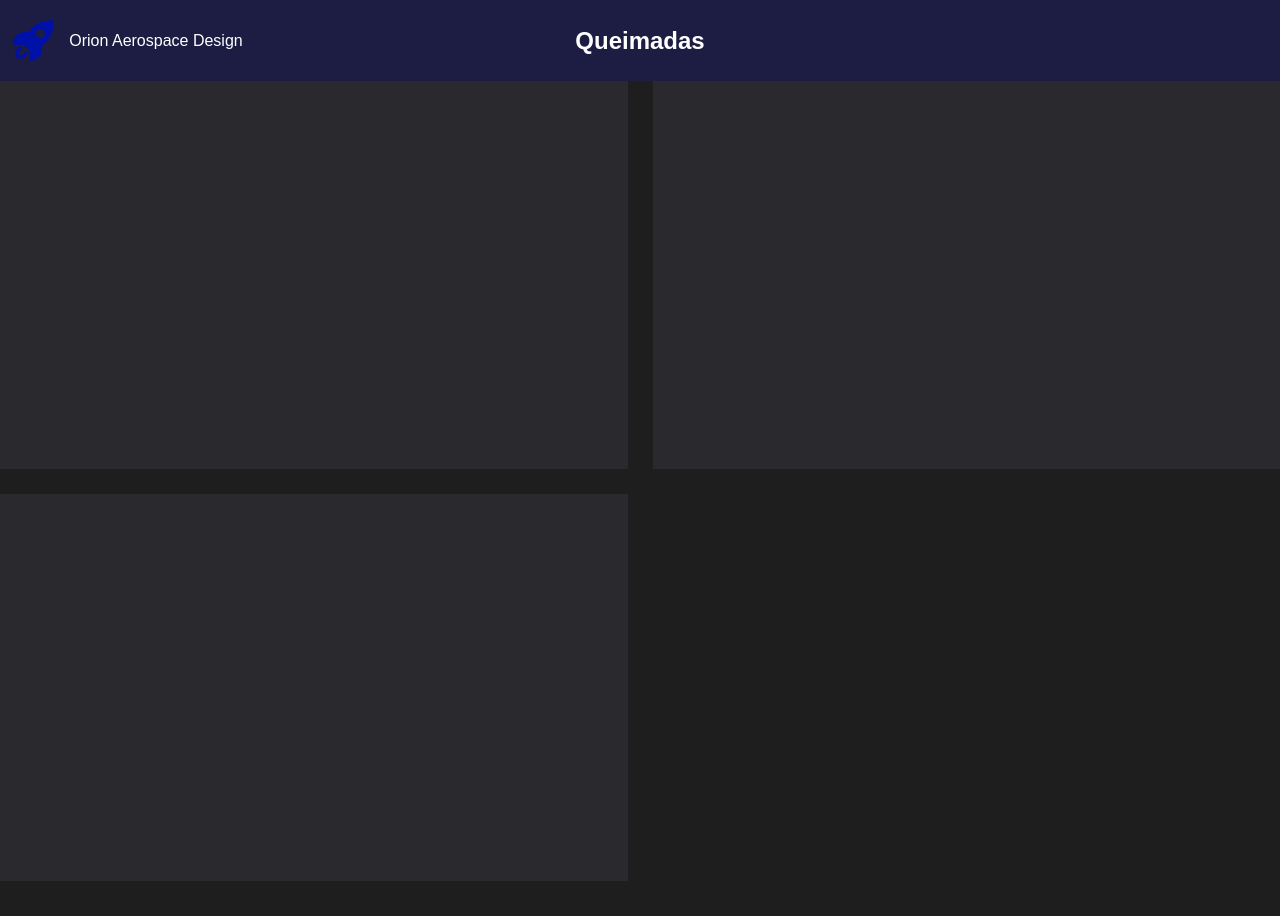
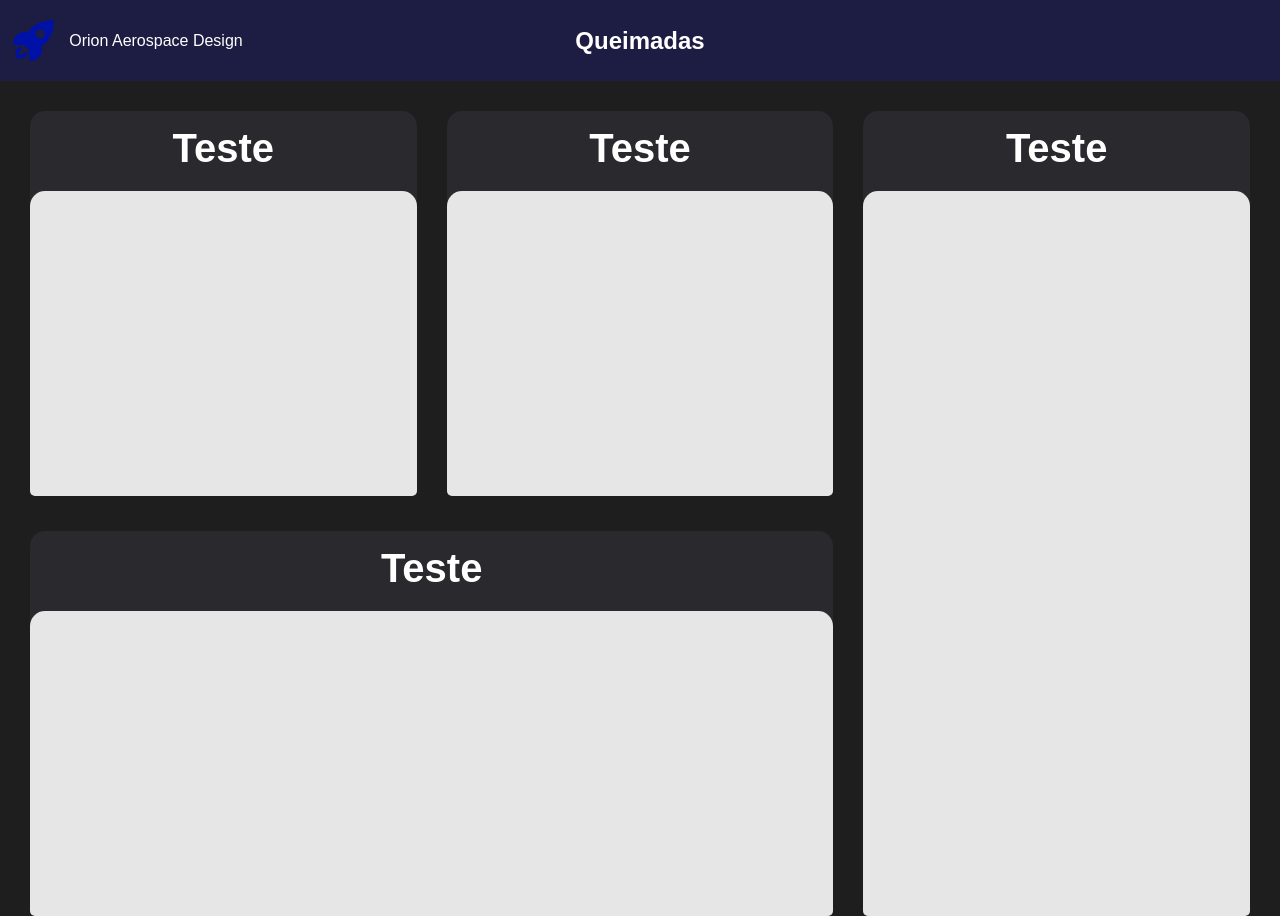
Before and after one commit to rafaelprn/Orion-Dashboard-Frontend, a React (Vite) app: page / in a window 1280 px wide. Before the commit the page ends 881 px from the top, so only its background shows below. Built offline with nearby package versions, Linux system fonts and the light colour scheme.

Commit message:
feat: align cards

```diff
--- a/src/App.jsx
+++ b/src/App.jsx
@@ -4,9 +4,10 @@ import './app.css'
 const App = () => {
 	return (
 		<div className="App">
-			<Card className='div1'/>
-			<Card className='div2'/>
-			<Card className='div3'/>
+			<Card classGrid="div1" />
+			<Card classGrid="div2" />
+			<Card classGrid="div3" />
+			<Card classGrid="div4" />
 		</div>
 	)
 }
--- a/src/app.css
+++ b/src/app.css
@@ -1,12 +1,13 @@
 .App {
     display: grid;
+    padding: 30px;
     grid-template-rows: 1fr 1fr;
-    grid-template-columns: 1fr 1fr;
-    gap: 25px 25px;
+    grid-template-columns: 1fr 1fr 1fr;
+    row-gap: 100px;
+    column-gap: 30px;
     grid-template-areas:
-    "card1 card2",
-    "card3  card3";
-    width: 100vw;
+    "card1 card2 card4"
+    "card3  card3 card4";
     height: 100vh;
   }
 
@@ -20,5 +21,7 @@
 
   .div3 {
     grid-area: card3;
-    justify-self: stretch;
   }
+  .div4 {
+    grid-area: card4;
+  }
--- a/src/components/Card/index.jsx
+++ b/src/components/Card/index.jsx
@@ -1,11 +1,17 @@
+import PropTypes from 'prop-types'
 import './styles.css'
 
-const Card = () => {
+const Card = ({ classGrid }) => {
 	return (
-		<article className='card__container'>
-
+		<article className={`card__container ${classGrid}`}>
+			<h2 className='card__title'>Teste</h2>
+			<div className='card__data'></div>
 		</article>
 	)
 }
 
+Card.propTypes = {
+	classGrid: PropTypes.string,
+}
+
 export default Card
--- a/src/components/Card/styles.css
+++ b/src/components/Card/styles.css
@@ -1,25 +1,17 @@
-/* .card__title{
+.card__title{
   font-size: 30pt;
 
 }
 .card__data{
-  height: 300px;
+  height: 100%;
   background: #e6e6e6;
+  margin-top: 20px;
   border-radius: 15px 15px 5px 5px;
-  margin-top: 20px;
-} */
+}
 .card__container{
-  justify-self: stretch;
-  align-self: stretch;
   background-color: #29292E;
   color: #fff;
-
-
+  padding-top: 15px;
+  text-align: center;
+  border-radius: 15px 15px 5px 5px;
 }
-/* .cards{
-	padding-top: 15px;
-	display: flex;
-	align-items: center;
-	text-align: center;
-	margin-left: 350px
-} */
```
